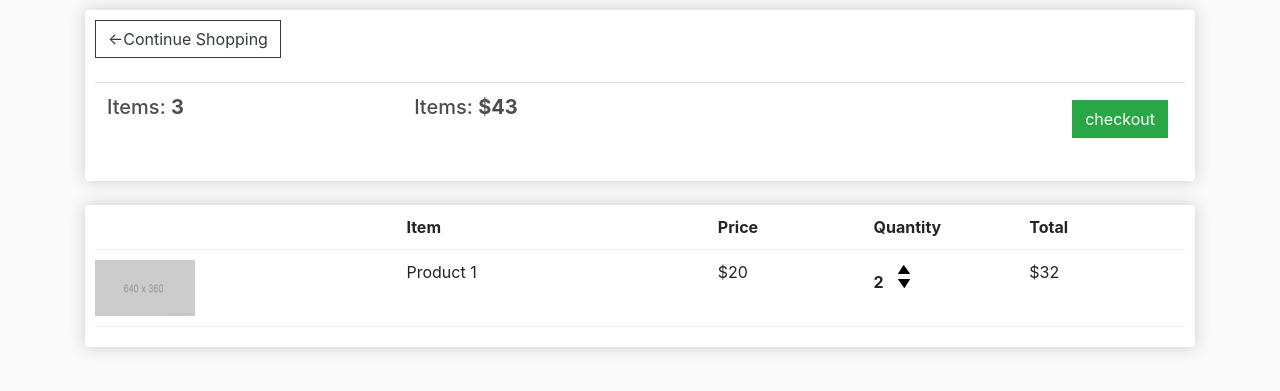
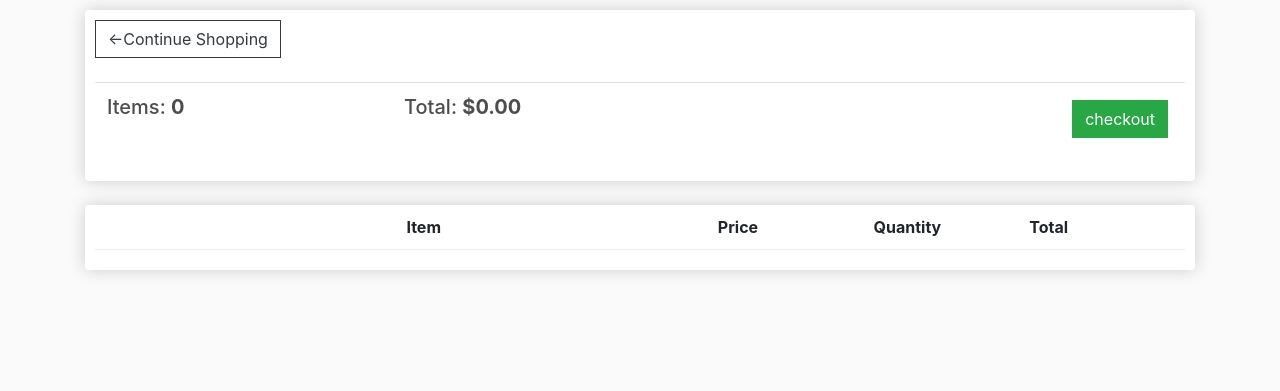
Before and after one commit to joe94113/Django_Ecommerce, a Django app: page /cart/ in a window 1280 px wide. Shown: the part 57-448 px from the top of the page. Run offline with Django 3.2, Linux system fonts and the light colour scheme; lists and menus that the app fills with data are empty; some libraries are stand-ins or nearby versions.

Commit message:
Dynamic setting templates

```diff
--- a/store/templates/store/cart.html
+++ b/store/templates/store/cart.html
@@ -9,8 +9,8 @@
             <br>
             <table class="table">
                 <tr>
-                    <th><h5>Items: <strong>3</strong></h5></th>
-                    <th><h5>Items: <strong>$43</strong></h5></th>
+                    <th><h5>Items: <strong>{{ order.get_cart_items }}</strong></h5></th>
+                    <th><h5>Total: <strong>${{ order.get_cart_total|floatformat:2 }}</strong></h5></th>
                     <th>
                         <a style="float:right; margin:5px;" class="btn btn-success" href="{% url 'checkout' %}">checkout</a>
                     </th>
@@ -27,21 +27,22 @@
 		<div style="flex:1"><strong>Quantity</strong></div>
 		<div style="flex:1"><strong>Total</strong></div>
 	</div>
-
+	{% for item in items %}
 	<div class="cart-row">
-		<div style="flex:2"><img class="row-image" src="{% static 'images/placeholder.png' %}"></div>
-		<div style="flex:2"><p>Product 1</p></div>
-		<div style="flex:1"><p>$20</p></div>
+		<div style="flex:2"><img class="row-image" src="{{ item.product.imageURL }}"></div>
+		<div style="flex:2"><p>{{ item.product.name }}</p></div>
+		<div style="flex:1"><p>${{ item.product.price|floatformat:2 }}</p></div>
 		<div style="flex:1">
-			<p class="quantity">2</p>
+			<p class="quantity">{{ item.quantity }}</p>
 			<div class="quantity">
 				<img class="chg-quantity" src="{% static  'images/arrow-up.png' %}">
 
 				<img class="chg-quantity" src="{% static  'images/arrow-down.png' %}">
 			</div>
 		</div>
-		<div style="flex:1"><p>$32</p></div>
+		<div style="flex:1"><p>${{ item.get_total|floatformat:2 }}</p></div>
 	</div>
+	{% endfor %}
 	</div>
 </div>
 
--- a/store/templates/store/store.html
+++ b/store/templates/store/store.html
@@ -4,7 +4,7 @@
 <div class="row">
     {% for product in products %} <!--用for迴圈載入產品-->
 	<div class="col-lg-4">
-        <img class="thumbnail" src="{{ product.image.url }}"> <!--載入圖片網址-->
+        <img class="thumbnail" src="{{ product.imageURL }}"> <!--載入圖片網址-->
 		<div class="box-element product">
             <h6><strong>{{ product.name }}</strong></h6>
             <hr>
--- a/store/views.py
+++ b/store/views.py
@@ -10,10 +10,28 @@ def store(request):
 
 
 def cart(request):
-    context = {}
+    if request.user.is_authenticated:  # 如果使用者通過身分驗證
+        customer = request.user.customer  # 取得使用者name
+        # https://docs.djangoproject.com/en/3.1/ref/models/querysets/#get-or-create
+        order, created = Order.objects.get_or_create(customer=customer, complete=False)  # 搜尋如果不存在則建立
+        items = order.orderitem_set.all()  # 取得OrderItem物件
+    else:
+        items = []
+        order = {'get_cart_total': 0, 'get_cart_items': 0}
+
+    context = {'items': items, 'order': order}
     return render(request, 'store/cart.html', context)
 
 
 def checkout(request):
-    context = {}
+    if request.user.is_authenticated:  # 如果使用者通過身分驗證
+        customer = request.user.customer  # 取得使用者name
+        # https://docs.djangoproject.com/en/3.1/ref/models/querysets/#get-or-create
+        order, created = Order.objects.get_or_create(customer=customer, complete=False)  # 搜尋如果不存在則建立
+        items = order.orderitem_set.all()  # 取得OrderItem物件
+    else:
+        items = []
+        order = {'get_cart_total': 0, 'get_cart_items': 0}
+
+    context = {'items': items, 'order': order}
     return render(request, 'store/checkout.html', context)
```
Also changed, not shown: store/models.py (+17 -0 lines), store/templates/store/checkout.html (+8 -6 lines).
